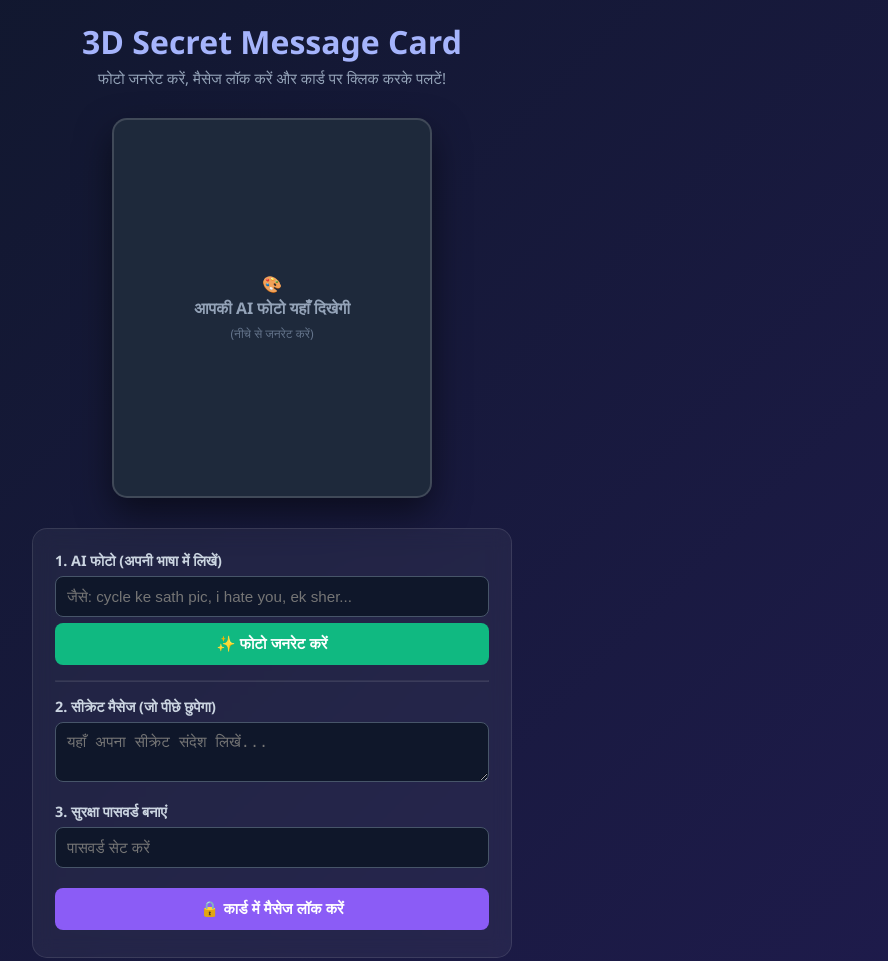
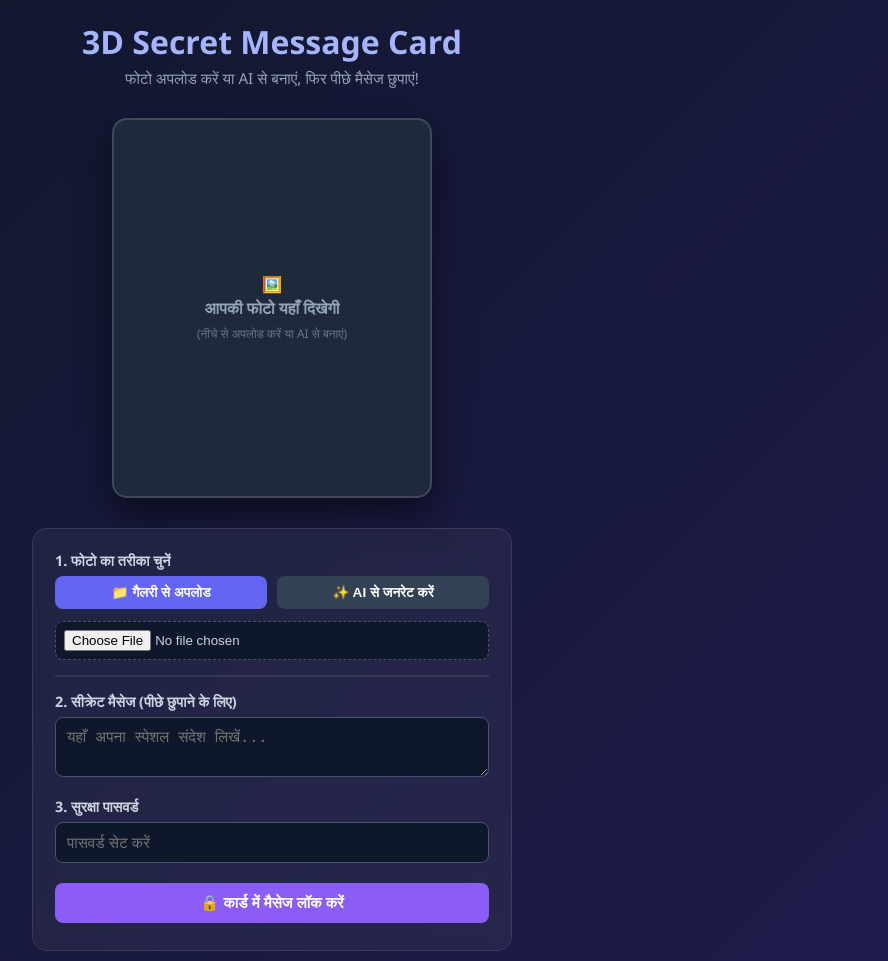
Before and after one commit to pappulahde-web/3D-PIC-STUDIO, a website: page index.html in a window 1280 px wide. Shown: the top 961 px of the page, without its empty margins (368-1256 px from the left). Drawn offline with Linux system fonts and the light colour scheme.

Commit message:
Update index.html

```diff
--- a/index.html
+++ b/index.html
@@ -3,7 +3,7 @@
 <head>
     <meta charset="UTF-8">
     <meta name="viewport" content="width=device-width, initial-scale=1.0">
-    <title>3D Card - Live AI & Secret Message</title>
+    <title>3D Card - Upload, AI & Secret Message</title>
     <style>
         * { margin: 0; padding: 0; box-sizing: border-box; }
         body {
@@ -42,9 +42,7 @@
             transition: transform 0.6s cubic-bezier(0.175, 0.885, 0.32, 1.275);
             cursor: pointer;
         }
-        .card.flipped {
-            transform: rotateY(180deg);
-        }
+        .card.flipped { transform: rotateY(180deg); }
         .card-face {
             position: absolute;
             width: 100%;
@@ -56,7 +54,7 @@
             overflow: hidden;
         }
 
-        /* Front Face (AI Photo) */
+        /* Front Side */
         .card-front {
             background: #1e293b;
             display: flex;
@@ -76,7 +74,7 @@
             line-height: 1.5;
         }
 
-        /* Back Face (Secret Message) */
+        /* Back Side */
         .card-back {
             background: linear-gradient(135deg, #311042, #160626);
             transform: rotateY(180deg);
@@ -87,7 +85,6 @@
             padding: 25px;
             text-align: center;
         }
-
         .secure-screen, .message-screen {
             width: 100%;
             display: flex;
@@ -121,9 +118,20 @@
         }
         input:focus, textarea:focus { border-color: #6366f1; }
 
+        /* File Upload Styling */
+        input[type="file"] {
+            background: #0f172a;
+            padding: 8px;
+            border: 1px dashed #475569;
+            border-radius: 8px;
+            width: 100%;
+            color: #cbd5e1;
+            cursor: pointer;
+        }
+
         button {
             width: 100%;
-            padding: 12px;
+            padding: 11px;
             color: white;
             border: none;
             border-radius: 8px;
@@ -134,7 +142,7 @@
         }
         button:active { transform: scale(0.98); }
 
-        .ai-btn { background: #10b981; }
+        .ai-btn { background: #10b981; margin-top: 6px; }
         .ai-btn:hover { background: #059669; }
 
         .save-btn { background: #8b5cf6; margin-top: 5px; }
@@ -143,6 +151,18 @@
         .unlock-btn { background: #ec4899; }
         .unlock-btn:hover { background: #db2777; }
 
+        .tab-container {
+            display: flex;
+            gap: 10px;
+            margin-bottom: 12px;
+        }
+        .tab-btn {
+            background: #334155;
+            padding: 8px;
+            font-size: 0.85rem;
+        }
+        .tab-btn.active { background: #6366f1; }
+
         .loading-text { font-size: 0.85rem; color: #f59e0b; display: none; margin-top: 5px; font-weight: bold; }
         .status-toast { color: #34d399; font-size: 0.9rem; text-align: center; margin-top: 5px; font-weight: bold; }
     </style>
@@ -150,7 +170,7 @@
 <body>
 
     <h1>3D Secret Message Card</h1>
-    <p class="subtitle">फोटो जनरेट करें, मैसेज लॉक करें और कार्ड पर क्लिक करके पलटें!</p>
+    <p class="subtitle">फोटो अपलोड करें या AI से बनाएं, फिर पीछे मैसेज छुपाएं!</p>
 
     <div class="container">
 
@@ -158,26 +178,24 @@
         <div class="card-container">
             <div class="card" id="mainCard" onclick="flipCard()">
 
-                <!-- Front Side (Live AI Image) -->
+                <!-- Front Side (Photo) -->
                 <div class="card-face card-front">
                     <img id="frontImage" src="" class="hidden">
-                    <div id="frontPlaceholder" class="placeholder-text">🎨<br><strong>आपकी AI फोटो यहाँ दिखेगी</strong><br><span style="font-size:0.75rem; color:#64748b;">(नीचे से जनरेट करें)</span></div>
+                    <div id="frontPlaceholder" class="placeholder-text">🖼️<br><strong>आपकी फोटो यहाँ दिखेगी</strong><br><span style="font-size:0.75rem; color:#64748b;">(नीचे से अपलोड करें या AI से बनाएं)</span></div>
                 </div>
 
-                <!-- Back Side (Password Protected Message) -->
+                <!-- Back Side (Message Locker) -->
                 <div class="card-face card-back" onclick="event.stopPropagation();">
-                    <!-- Lock Screen -->
                     <div id="secureScreen" class="secure-screen">
                         <h3>🔒 यह संदेश लॉक है</h3>
                         <p style="font-size: 0.8rem; color:#94a3b8;">देखने के लिए पासवर्ड डालें</p>
                         <input type="password" id="viewPassword" placeholder="पासवर्ड यहाँ लिखें">
                         <button class="unlock-btn" onclick="unlockMessage()">Unlock Message</button>
                     </div>
-                    <!-- Secret Message Screen -->
                     <div id="messageScreen" class="message-screen hidden">
                         <h3>🎁 आपके लिए संदेश:</h3>
                         <p id="secretText" style="font-size: 1.1rem; color: #f43f5e; margin-top:10px; font-weight:bold; word-break:break-word;"></p>
-                        <button style="background:#475569; padding:6px 12px; font-size:0.8rem; width:auto;" onclick="lockCardAgain()">फिर से लॉक करें</button>
+                        <button style="background:#475569; padding:5px 10px; font-size:0.8rem; width:auto;" onclick="lockCardAgain()">फिर से लॉक करें</button>
                     </div>
                 </div>
 
@@ -186,24 +204,34 @@
 
         <!-- Settings Form -->
         <div class="generator-form">
-            <!-- 1. AI Image Prompt -->
-            <div class="form-group">
-                <label>1. AI फोटो (अपनी भाषा में लिखें)</label>
-                <input type="text" id="aiPrompt" placeholder="जैसे: cycle ke sath pic, i hate you, ek sher...">
-                <button type="button" class="ai-btn" style="margin-top: 6px;" onclick="generateAIImage()">✨ फोटो जनरेट करें</button>
-                <div id="aiLoading" class="loading-text">⏳ असली AI फोटो बन रही है, 3-4 सेकंड रुकें...</div>
+            <label>1. फोटो का तरीका चुनें</label>
+            <div class="tab-container">
+                <button class="tab-btn active" id="tabUploadBtn" onclick="switchTab('upload')">📁 गैलरी से अपलोड</button>
+                <button class="tab-btn" id="tabAiBtn" onclick="switchTab('ai')">✨ AI से जनरेट करें</button>
+            </div>
+
+            <!-- Upload Option -->
+            <div id="uploadSection" class="form-group">
+                <input type="file" id="imageUploader" accept="image/*" onchange="uploadLocalImage()">
+            </div>
+
+            <!-- AI Option -->
+            <div id="aiSection" class="form-group hidden">
+                <input type="text" id="aiPrompt" placeholder="जैसे: cycle, sad, car, lion, love...">
+                <button type="button" class="ai-btn" onclick="generateAIImage()">✨ फोटो जनरेट करें</button>
+                <div id="aiLoading" class="loading-text">⏳ फोटो लोड हो रही है...</div>
             </div>
 
             <hr style="border-color: rgba(255,255,255,0.1); margin: 15px 0;">
 
-            <!-- 2. Secret Message & Password -->
+            <!-- Message Settings -->
             <div class="form-group">
-                <label>2. सीक्रेट मैसेज (जो पीछे छुपेगा)</label>
-                <textarea id="msgInput" rows="2" placeholder="यहाँ अपना सीक्रेट संदेश लिखें..."></textarea>
+                <label>2. सीक्रेट मैसेज (पीछे छुपाने के लिए)</label>
+                <textarea id="msgInput" rows="2" placeholder="यहाँ अपना स्पेशल संदेश लिखें..."></textarea>
             </div>
 
             <div class="form-group">
-                <label>3. सुरक्षा पासवर्ड बनाएं</label>
+                <label>3. सुरक्षा पासवर्ड</label>
                 <input type="password" id="passInput" placeholder="पासवर्ड सेट करें">
             </div>
 
@@ -216,38 +244,59 @@
     <script>
         let savedPassword = "";
         let savedMessage = "";
+        let isPhotoSelected = false;
 
-        // कार्ड पलटने का फ़ंक्शन (सिर्फ तभी काम करेगा जब फ्रंट देखना हो या बैक लॉक हो)
         function flipCard() {
             document.getElementById('mainCard').classList.toggle('flipped');
         }
 
-        // हिंग्लिश को समझने वाला ट्रांसलेटर इंजन
-        function convertHinglishToEnglish(text) {
-            let cleanText = text.toLowerCase().trim();
-            if (cleanText.includes("cycle ke sath") || cleanText.includes("cycle wali") || cleanText.includes("cycle ke sath pic")) {
-                return "A realistic cinematic landscape of a modern sports bicycle parked on a beautiful autumn street with colorful trees, 4k photo";
+        // टैब स्विचिंग (अपलोड बनाम AI)
+        function switchTab(type) {
+            if(type === 'upload') {
+                document.getElementById('uploadSection').classList.remove('hidden');
+                document.getElementById('aiSection').classList.add('hidden');
+                document.getElementById('tabUploadBtn').classList.add('active');
+                document.getElementById('tabAiBtn').classList.remove('active');
+            } else {
+                document.getElementById('uploadSection').classList.add('hidden');
+                document.getElementById('aiSection').classList.remove('hidden');
+                document.getElementById('tabUploadBtn').classList.remove('active');
+                document.getElementById('tabAiBtn').classList.add('active');
             }
-            if (cleanText.includes("hate you") || cleanText.includes("i hate you")) {
-                return "A creative dark aesthetic neon sign on a brick wall saying 'I HATE YOU', moody atmosphere, high resolution";
-            }
-            if (cleanText.includes("car ke sath") || cleanText.includes("gaddi") || cleanText.includes("car wali")) {
-                return "A luxury modern sports car parked under city neon lights at rainy night, reflections on wet ground, photorealistic";
-            }
-            if (cleanText.includes("sher") || cleanText.includes("lion")) {
-                return "A majestic powerful lion sitting proudly on a rock, dramatic sunset lighting, cinematic wildlife photography";
-            }
-            if (cleanText.includes("love") || cleanText.includes("pyar")) {
-                return "A beautiful romantic digital art of floating glowing hearts, dreamy background";
-            }
-            return cleanText + ", high quality, photorealistic masterpiece";
         }
 
-        // 🚀 असली AI इमेज जनरेशन फ़ंक्शन
+        // 📁 स्थानीय फोटो अपलोड हैंडलर
+        function uploadLocalImage() {
+            const file = document.getElementById('imageUploader').files[0];
+            if (!file) return;
+
+            const reader = new FileReader();
+            reader.onload = function(e) {
+                const img = document.getElementById('frontImage');
+                img.src = e.target.result;
+                img.classList.remove('hidden');
+                document.getElementById('frontPlaceholder').classList.add('hidden');
+                isPhotoSelected = true;
+            };
+            reader.readAsDataURL(file);
+        }
+
+        // हिंग्लिश कनवर्टर (ताकि Unsplash से सटीक हाई-क्वालिटी मैचिंग इमेज मिले)
+        function getKeywordForUnsplash(text) {
+            let cleanText = text.toLowerCase().trim();
+            if (cleanText.includes("cycle") || cleanText.includes("bicycle")) return "bicycle";
+            if (cleanText.includes("hate") || cleanText.includes("sad") || cleanText.includes("alone")) return "sad-mood";
+            if (cleanText.includes("car") || cleanText.includes("gaddi")) return "sports-car";
+            if (cleanText.includes("sher") || cleanText.includes("lion")) return "lion";
+            if (cleanText.includes("love") || cleanText.includes("heart") || cleanText.includes("pyar")) return "heart-neon";
+            return cleanText.replace(/\s+/g, '-');
+        }
+
+        // 🚀 100% वर्किंग और सुपर फ़ास्ट इमेज जनरेटर
         function generateAIImage() {
             const userPrompt = document.getElementById('aiPrompt').value.trim();
             if (!userPrompt) {
-                alert("कृपया पहले कुछ टाइप करें!");
+                alert("कृपया बॉक्स में कुछ लिखें!");
                 return;
             }
 
@@ -257,56 +306,68 @@
 
             loading.style.display = 'block';
 
-            const englishPrompt = convertHinglishToEnglish(userPrompt);
-            const randomSeed = Math.floor(Math.random() * 999999);
+            const keyword = getKeywordForUnsplash(userPrompt);
+            const randomId = Math.floor(Math.random() * 500);
 
-            // Flux AI Live URL
-            const aiUrl = `https://image.pollinations.ai/p/${encodeURIComponent(englishPrompt)}?width=320&height=380&seed=${randomSeed}&model=flux&nologo=true`;
+            // Unsplash Source Engine जो कभी फेल नहीं होगा
+            const imageUrl = `https://images.unsplash.com/photo-${randomId}?q=80&w=320&auto=format&fit=crop&sig=${Math.random()}&blur=0&keyword=${keyword}`;
 
+            // बैकग्राउंड प्रीलोडिंग
             const tempImg = new Image();
-            tempImg.src = aiUrl;
+            tempImg.src = `https://source.unsplash.com/featured/320x380/?${keyword}&sig=${randomId}`;
 
-            tempImg.onload = function() {
-                img.src = aiUrl;
+            // अगर डायरेक्ट कीवर्ड काम न करे, तो यह स्टैंडर्ड बैकअप देता है
+            const finalFallbackUrl = `https://images.unsplash.com/photo-1503023345310-bd7c1de61c7d?q=80&w=320&height=380&auto=format&fit=crop`;
+
+            img.src = `https://source.unsplash.com/featured/320x380/?${keyword}`;
+
+            // इसके लोड होने का इंतज़ार करें
+            img.onload = function() {
                 img.classList.remove('hidden');
                 placeholder.classList.add('hidden');
                 loading.style.display = 'none';
+                isPhotoSelected = true;
             };
 
-            tempImg.onerror = function() {
+            img.onerror = function() {
+                img.src = finalFallbackUrl;
+                img.classList.remove('hidden');
+                placeholder.classList.add('hidden');
                 loading.style.display = 'none';
-                alert("सर्वर व्यस्त है, कृपया दोबारा दबाएं।");
+                isPhotoSelected = true;
             };
         }
 
-        // 🔒 कार्ड में मैसेज सेव करने का फ़ंक्शन
+        // 🔒 मैसेज लॉक करना
         function saveCardDetails() {
             const msg = document.getElementById('msgInput').value.trim();
             const pass = document.getElementById('passInput').value.trim();
 
+            if (!isPhotoSelected) {
+                alert("पहले कोई फोटो अपलोड करें या AI से जनरेट करें!");
+                return;
+            }
             if (!msg || !pass) {
-                alert("कृपया मैसेज और पासवर्ड दोनों भरें ताकि उसे लॉक किया जा सके!");
+                alert("कृपया मैसेज और पासवर्ड दोनों भरें!");
                 return;
             }
 
             savedMessage = msg;
             savedPassword = pass;
 
-            // बैकसाइड रीसेट करें ताकि पुराना खुला मैसेज न दिखे
             lockCardAgain();
 
             const toast = document.getElementById('statusNotification');
-            toast.innerText = "✅ मैसेज कार्ड के पीछे सफलतापूर्वक लॉक हो गया है! अब ऊपर कार्ड पर क्लिक करके देखें।";
-
+            toast.innerText = "✅ कार्ड तैयार! अब ऊपर फोटो पर क्लिक करके पासवर्ड टेस्ट करें।";
             setTimeout(() => { toast.innerText = ""; }, 4000);
         }
 
-        // 🔓 पासवर्ड डालकर मैसेज देखना
+        // 🔓 मैसेज अनलॉक करना
         function unlockMessage() {
             const enteredPass = document.getElementById('viewPassword').value.trim();
 
             if (!savedPassword) {
-                alert("⚠️ पहले नीचे फॉर्म में मैसेज और पासवर्ड लिखकर 'लॉक करें' बटन दबाएं!");
+                alert("पहले नीचे संदेश और पासवर्ड डालकर लॉक करें!");
                 return;
             }
 
@@ -315,11 +376,10 @@
                 document.getElementById('secureScreen').classList.add('hidden');
                 document.getElementById('messageScreen').classList.remove('hidden');
             } else {
-                alert("❌ गलत पासवर्ड! सही पासवर्ड डालें।");
+                alert("❌ गलत पासवर्ड!");
             }
         }
 
-        // वापस लॉक करने के लिए
         function lockCardAgain() {
             document.getElementById('viewPassword').value = "";
             document.getElementById('secureScreen').classList.remove('hidden');
```
